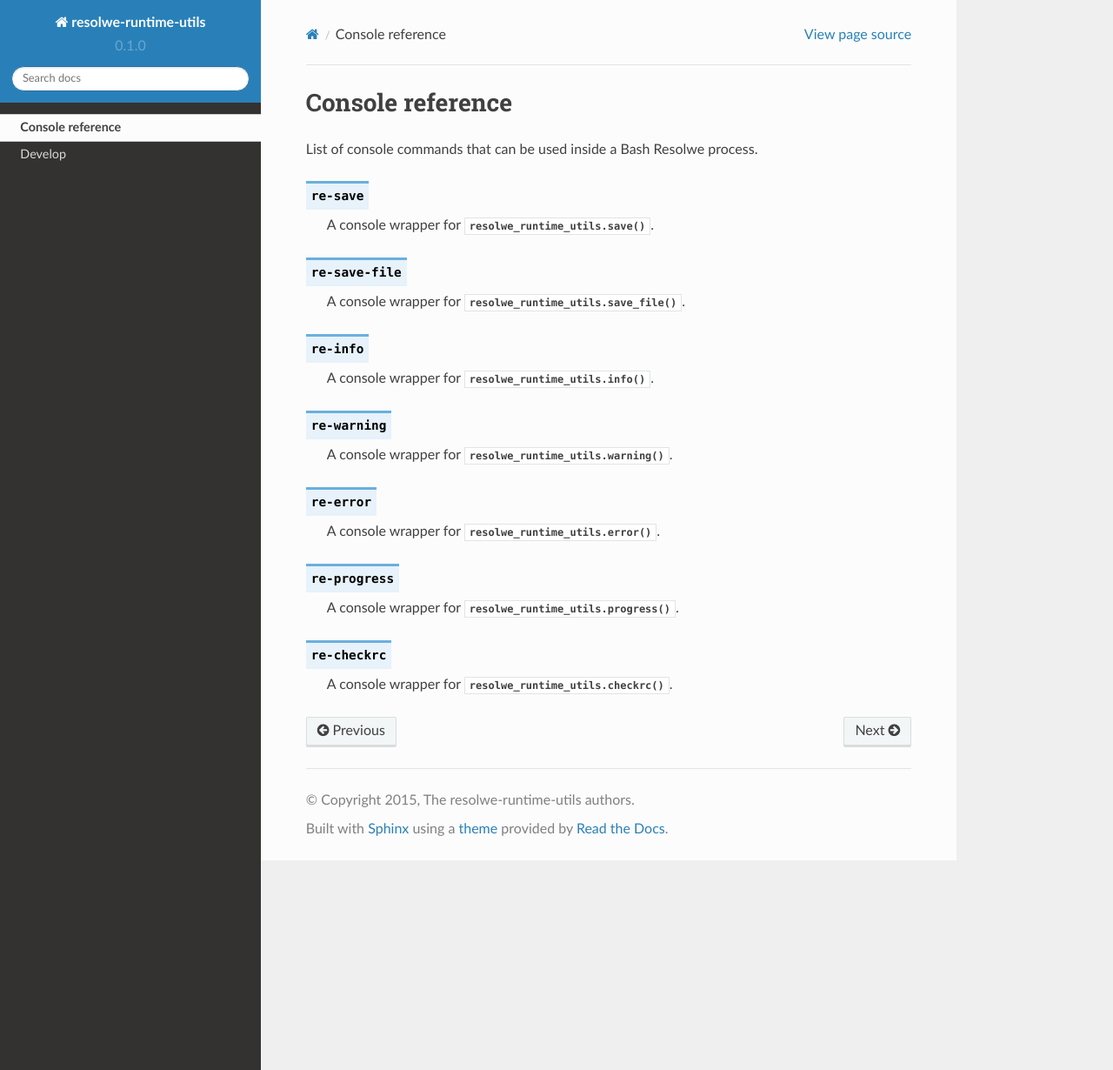
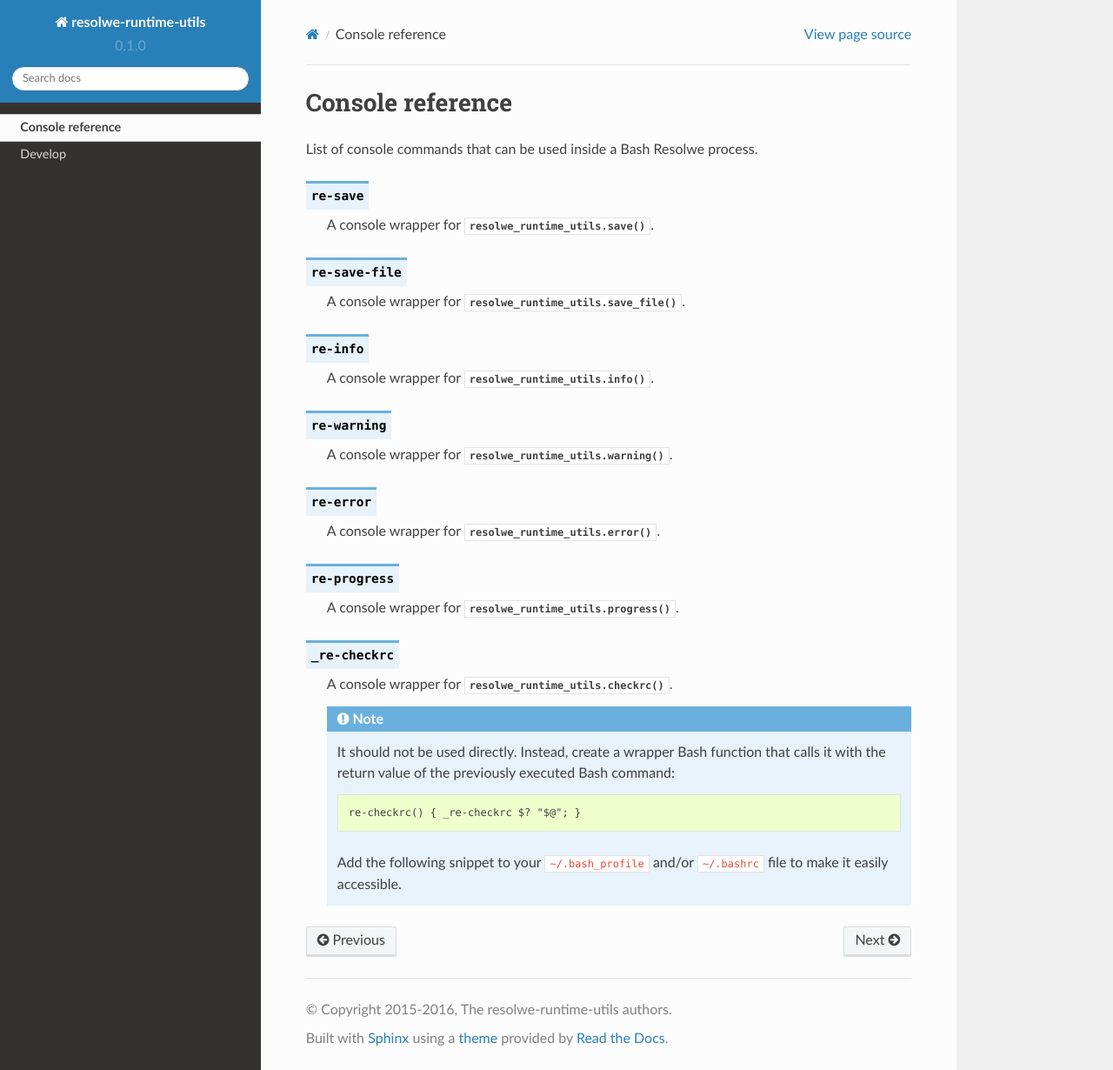
Before and after one commit to genialis/resolwe-runtime-utils, a Sphinx documentation site: the page built from docs/console_reference.rst, in a window 1280 px wide and 1230 px high. Shown: the whole window at 87% size. Built offline with Sphinx 7.4.7 and the Read the Docs theme 2.0.0, drawn with Linux system fonts in a browser that asks for light colours; pages that are not in the unit, such as notebooks, are missing from menus.

Commit message:
Rename console command 're-checkrc' to '_re-checkrc'
This allows easy creation of a wrapper Bash function that calls
'_re-checkrc' with the return value of the previously executed Bash
command.
Update __about__'s copyright notice with 2016.

```diff
--- a/__about__.py
+++ b/__about__.py
@@ -26,4 +26,4 @@ __author__ = 'The resolwe-runtime-utils authors'
 __email__ = 'dev-team@genialis.com'
 
 __license__ = 'Apache License (2.0)'
-__copyright__ = '2015, ' + __author__
+__copyright__ = '2015-2016, ' + __author__
--- a/docs/console_reference.rst
+++ b/docs/console_reference.rst
@@ -27,6 +27,17 @@ List of console commands that can be used inside a Bash Resolwe process.
 
     A console wrapper for :func:`resolwe_runtime_utils.progress`.
 
-.. describe:: re-checkrc
+.. describe:: _re-checkrc
 
     A console wrapper for :func:`resolwe_runtime_utils.checkrc`.
+
+    .. note::
+
+        It should not be used directly. Instead, create a wrapper Bash function
+        that calls it with the return value of the previously executed Bash
+        command::
+
+            re-checkrc() { _re-checkrc $? "$@"; }
+
+        Add the following snippet to your ``~/.bash_profile`` and/or
+        ``~/.bashrc`` file to make it easily accessible.
--- a/setup.py
+++ b/setup.py
@@ -84,7 +84,7 @@ setup(
             're-error = resolwe_runtime_utils:_re_error_main',
             're-info = resolwe_runtime_utils:_re_info_main',
             're-progress = resolwe_runtime_utils:_re_progress_main',
-            're-checkrc = resolwe_runtime_utils:_re_checkrc_main',
+            '_re-checkrc = resolwe_runtime_utils:_re_checkrc_main',
         ],
     },
 
```
